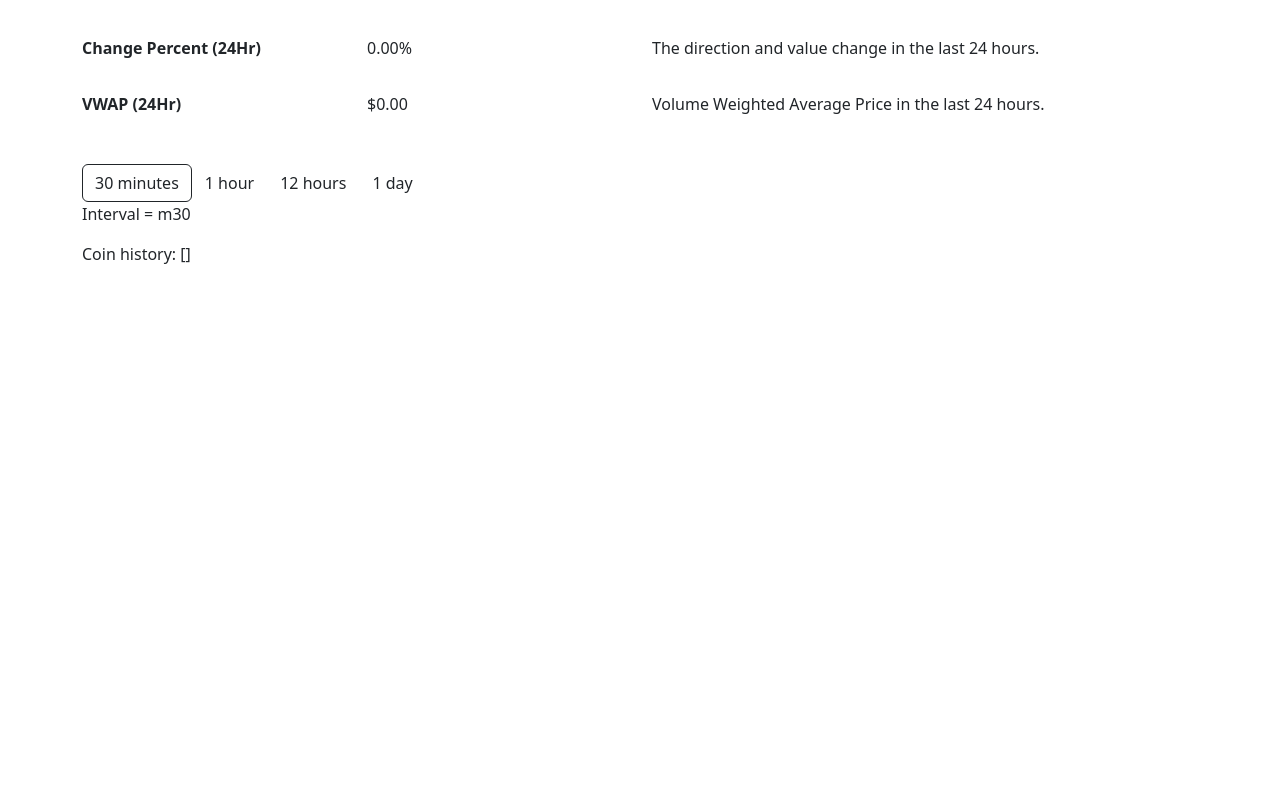
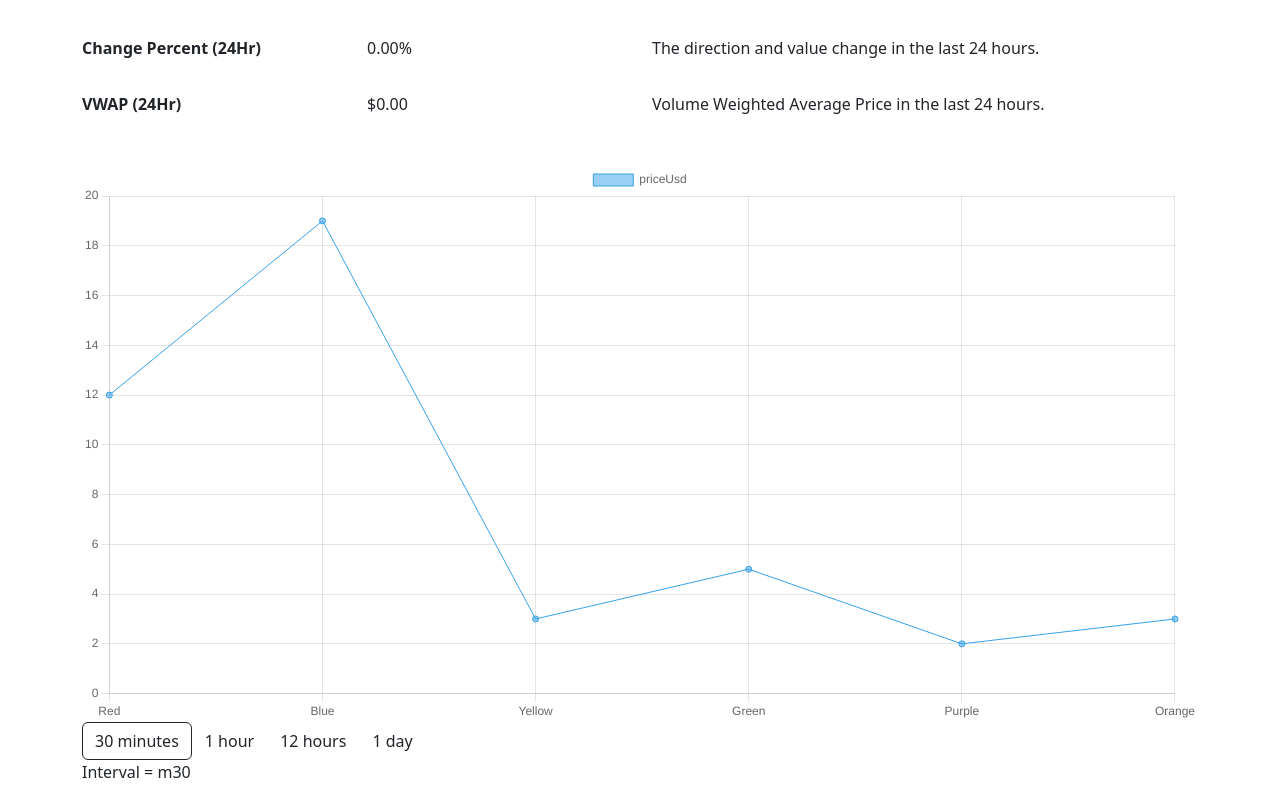
Before and after one commit to PetroHubenya/Mint.UI, an Angular app: page /coin/1 in a window 1280 px wide. Shown: the part 580-1380 px from the top of the page. Before the commit the page ends 862 px from the top, so only its background shows below. Built offline with nearby package versions, Linux system fonts and the light colour scheme; no server answers.

Commit message:
The chart is added to the coin html. At this stage it has dummy data.

```diff
--- a/src/app/components/coin/coin.component.html
+++ b/src/app/components/coin/coin.component.html
@@ -94,8 +94,13 @@
     </dl>
 
     <!--History chart-->
+    <div>
+      <canvas id="historyChart">{{chart}}</canvas>
+    </div>
+
 
     <!--Radio toggle buttons-->
+    <div class="radio">
       <input type="radio" class="btn-check" name="interval" value="m30" id="option5" autocomplete="off"
              [(ngModel)]="interval" (change)="getCoinHistoryByIdAndInterval()" checked>
       <label class="btn" for="option5">30 minutes</label>
@@ -111,8 +116,10 @@
       <input type="radio" class="btn-check" name="interval" value="d1" id="option8" autocomplete="off"
              [(ngModel)]="interval" (change)="getCoinHistoryByIdAndInterval()">
       <label class="btn" for="option8">1 day</label>
+    </div>
 
     <!--Verification of the interval value-->
     <p>Interval = {{ interval }}</p>
-    <p>Coin history: {{ coinHistoryList | json }}</p>
+    <!--<p>Coin history: {{ coinHistoryList | json }}</p>-->
+
 </div>
--- a/src/app/components/coin/coin.component.ts
+++ b/src/app/components/coin/coin.component.ts
@@ -82,13 +82,13 @@ export class CoinComponent implements OnInit {
   }
 
   historyChart() {
-    this.chart = new Chart('canvas', {
-      type: 'bar',
+    this.chart = new Chart('historyChart', {
+      type: 'line',
       data: {
         labels: ['Red', 'Blue', 'Yellow', 'Green', 'Purple', 'Orange'],
         datasets: [
           {
-            label: '# of Votes',
+            label: 'priceUsd',
             data: [12, 19, 3, 5, 2, 3],
             borderWidth: 1,
           },
```
Lines whose indentation alone changed are shown as unchanged.
